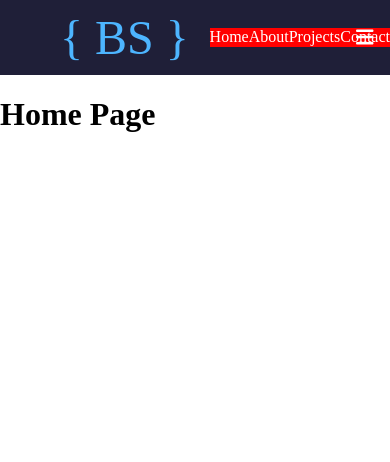
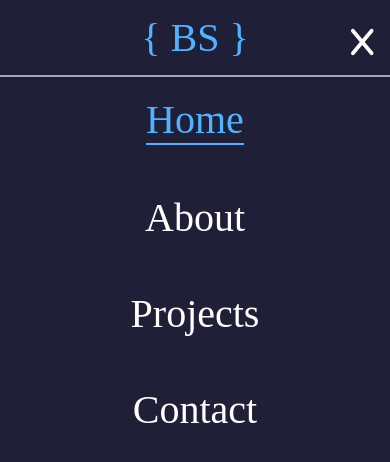
Before and after one commit to borissimic/portfolio, a React (Create React App) app: page / in a window 390 px wide. Both pictures are taken after a click on the button 364 px from the left and 37 px from the top of the page. Shown: the top 462 px of the page. Built offline with nearby package versions, Linux system fonts and the light colour scheme.

Commit message:
finish basic navigation

```diff
--- a/src/components/Header/index.scss
+++ b/src/components/Header/index.scss
@@ -2,6 +2,7 @@
 
 .header {
   display: flex;
+  position: relative;
   justify-content: space-between;
   align-items: center;
   height: 75px;
@@ -11,6 +12,9 @@
 
 .mobile-nav {
   display: none;
+  &__button {
+    display: none;
+  }
 }
 
 @media screen and (max-width: 600px) {
@@ -20,8 +24,16 @@
 
   .mobile-nav {
     display: flex;
-    // &.closed {
-    //   display: none;
-    // }
+    &__button {
+      display: block;
+    }
+  }
+
+  .logo {
+    margin: 0;
+    position: absolute;
+    top: 50%;
+    left: 50%;
+    transform: translate(-50%, -50%);
   }
 }
--- a/src/components/Logo/index.scss
+++ b/src/components/Logo/index.scss
@@ -1,7 +1,7 @@
 @import "styles/colors.scss";
 
 .logo {
-  font-size: 48px;
+  font-size: 40px;
   color: $color-primary;
   margin-left: 60px;
 }
--- a/src/components/MobileNavigation/index.scss
+++ b/src/components/MobileNavigation/index.scss
@@ -1,15 +1,38 @@
+@import "styles/colors.scss";
+
 .mobile-nav {
   display: flex;
+  position: absolute;
+  top: 75px;
+  width: 100%;
+  height: 100vh;
+  gap: 30px;
   align-items: center;
+  flex-direction: column;
+  justify-content: flex-start;
+  background-color: $color-bg;
+  border-top: 2px solid $color-light;
 
-  background-color: red;
   a {
-    color: white;
+    margin-top: 20px;
+    font-size: 40px;
+    color: $color-white;
     text-decoration: none;
+
+    &:hover {
+      border-bottom: 2px solid $color-primary;
+      color: $color-primary;
+    }
+
+    &.active {
+      color: $color-primary;
+      border-bottom: 2px solid $color-primary;
+    }
   }
   &__button {
     display: block;
     position: absolute;
+    font-size: 24px;
     right: 10px;
     top: 20px;
     padding: 7px;
@@ -17,6 +40,7 @@
     border: none;
     cursor: pointer;
   }
+
   &.closed {
     display: none;
   }
--- a/src/components/MobileNavigation/index.tsx
+++ b/src/components/MobileNavigation/index.tsx
@@ -1,4 +1,4 @@
-import { faBars } from "@fortawesome/free-solid-svg-icons";
+import { faBars, faX } from "@fortawesome/free-solid-svg-icons";
 import { FontAwesomeIcon } from "@fortawesome/react-fontawesome";
 import { NavItem } from "models/generic.model";
 import { useState } from "react";
@@ -16,12 +16,21 @@ const MobileNavigation = ({ className = "", items }: Props) => {
 
   return (
     <>
-      <nav className={`mobile-nav ${openMenu ? "" : "closed"}`}>{content}</nav>
+      <nav
+        className={`mobile-nav ${openMenu ? "" : "closed"}`}
+        onClick={() => setOpenMenu(!openMenu)}
+      >
+        {content}
+      </nav>
       <button
         className="mobile-nav__button"
         onClick={() => setOpenMenu(!openMenu)}
       >
-        <FontAwesomeIcon icon={faBars} size="lg" color="white" />
+        {openMenu ? (
+          <FontAwesomeIcon icon={faX} size="lg" color="white" />
+        ) : (
+          <FontAwesomeIcon icon={faBars} size="lg" color="white" />
+        )}
       </button>
     </>
   );
```
